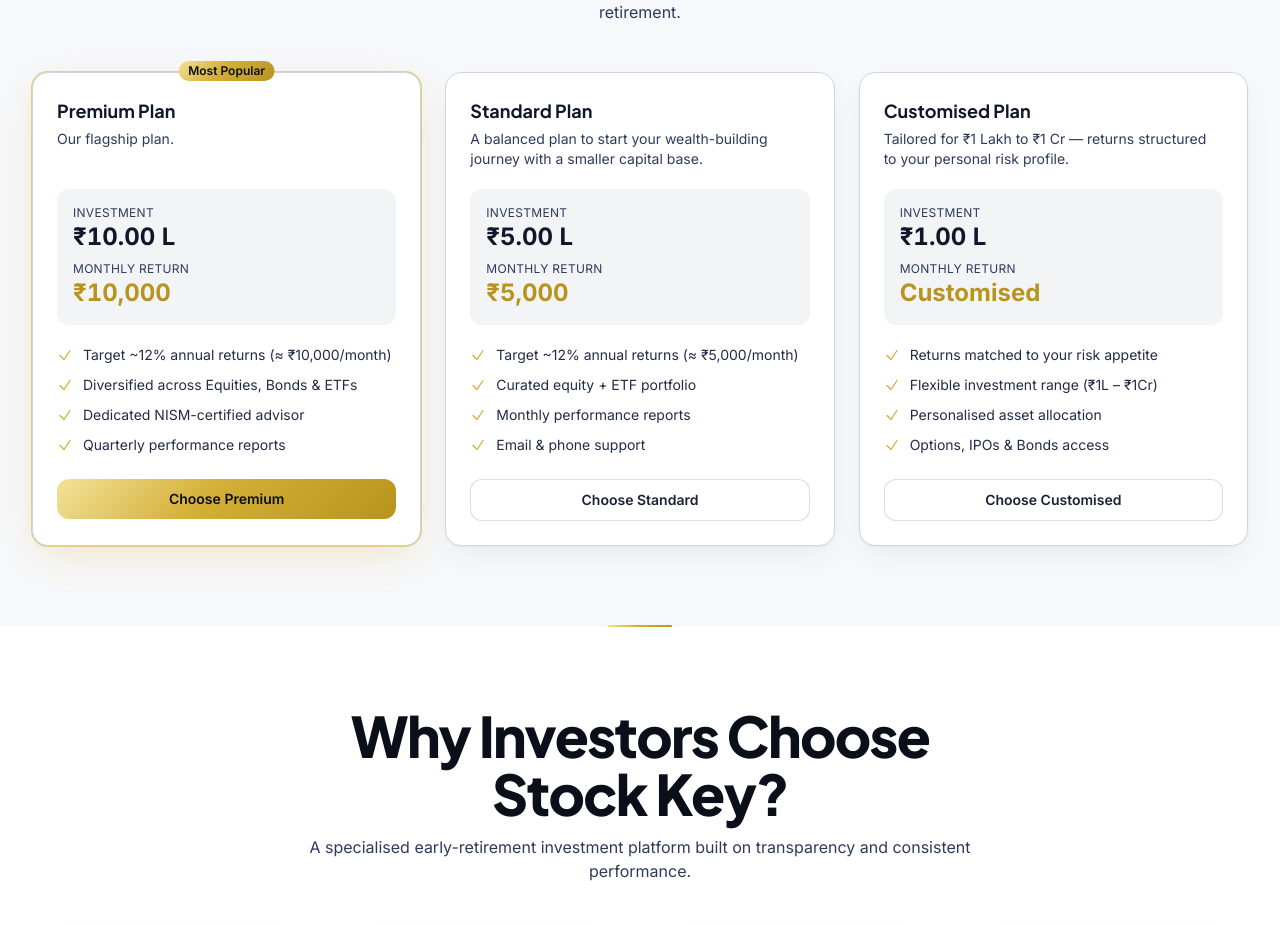
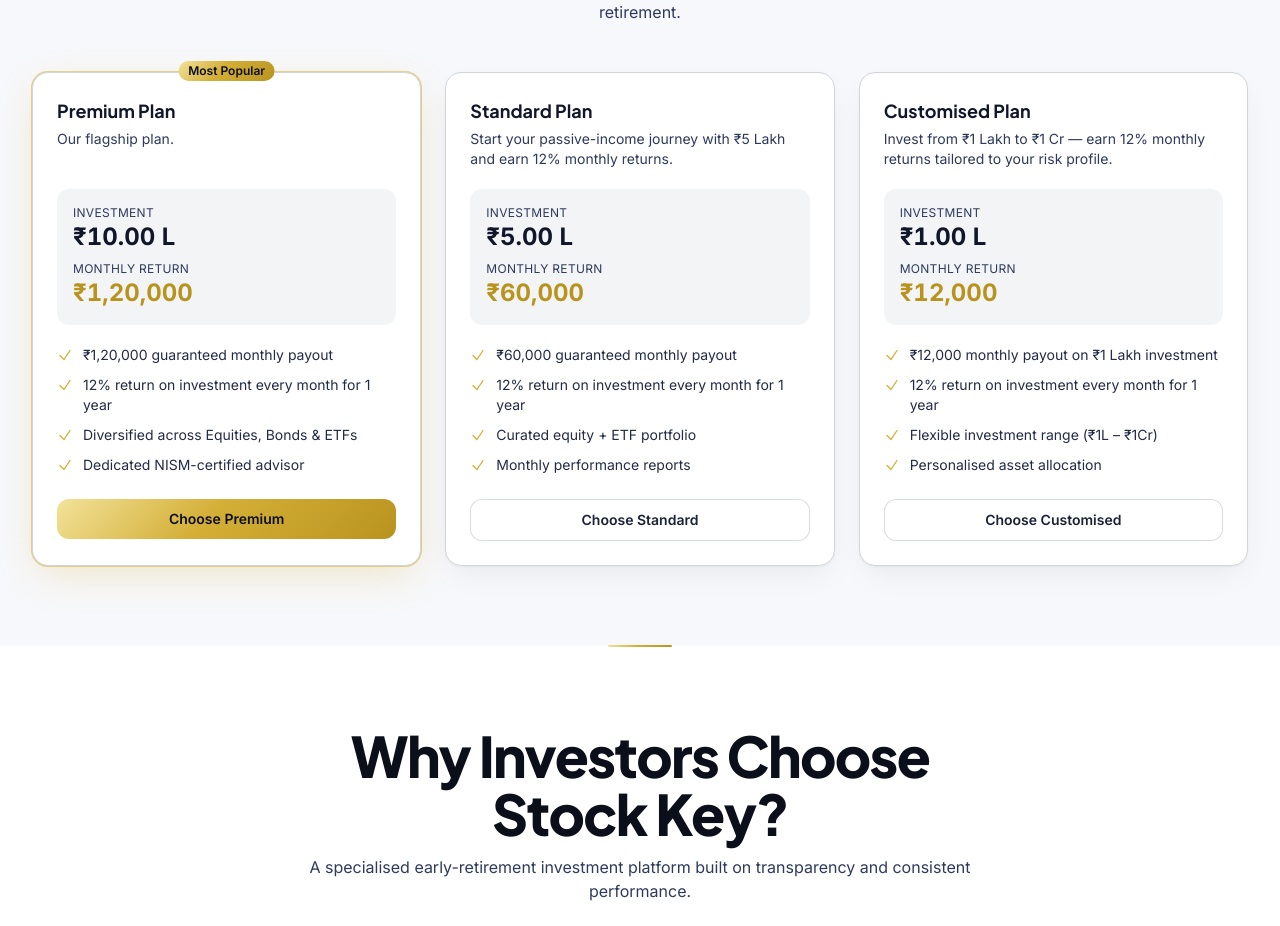
Before and after one commit to yaswanthreddy2712/stockkey, a React (Vite) app: page / in a window 1280 px wide. Shown: the part 1122-2048 px from the top of the page. Built offline with nearby package versions, Linux system fonts and the light colour scheme; no server answers.

Commit message:
Update investment returns to 12% monthly (₹1.2L/₹60K/₹12K monthly payouts)

```diff
--- a/api/index.js
+++ b/api/index.js
@@ -141,7 +141,7 @@
     const { name, email, password, phone, aadhaar, plan } = req.body
     if (!name || !email || !password || !phone) return res.status(400).json({ ok: false, error: 'Missing required fields.' })
     if (await User.findOne({ email: email.toLowerCase() })) return res.status(409).json({ ok: false, error: 'Account with this email exists.' })
-    const planMonthly = plan === 'Premium' ? 40000 : plan === 'Standard' ? 20000 : 0
+    const planMonthly = plan === 'Premium' ? 120000 : plan === 'Standard' ? 60000 : 12000
     const planInvest = plan === 'Premium' ? 1000000 : plan === 'Standard' ? 500000 : 100000
     const now = new Date().toISOString()
     const cid = `cust_${Date.now().toString(36)}${Math.random().toString(36).slice(2, 6)}`
--- a/src/data/seed.ts
+++ b/src/data/seed.ts
@@ -230,10 +230,11 @@
   {
     tier: 'Premium',
     investment: 1000000,
-    monthlyReturn: 10000,
-    description: 'Our flagship plan. Grow your ₹10 Lakh corpus with a diversified, advisor-managed portfolio targeting ~12% annual returns.',
+    monthlyReturn: 120000,
+    description: 'Our flagship plan. Invest ₹10 Lakh and receive 12% monthly returns for 12 months.',
     features: [
-      'Target ~12% annual returns (≈ ₹10,000/month)',
+      '₹1,20,000 guaranteed monthly payout',
+      '12% return on investment every month for 1 year',
       'Diversified across Equities, Bonds & ETFs',
       'Dedicated NISM-certified advisor',
       'Quarterly performance reports',
@@ -244,10 +245,11 @@
   {
     tier: 'Standard',
     investment: 500000,
-    monthlyReturn: 5000,
-    description: 'A balanced plan to start your wealth-building journey with a smaller capital base.',
+    monthlyReturn: 60000,
+    description: 'Start your passive-income journey with ₹5 Lakh and earn 12% monthly returns.',
     features: [
-      'Target ~12% annual returns (≈ ₹5,000/month)',
+      '₹60,000 guaranteed monthly payout',
+      '12% return on investment every month for 1 year',
       'Curated equity + ETF portfolio',
       'Monthly performance reports',
       'Email & phone support',
@@ -257,10 +259,11 @@
   {
     tier: 'Customised',
     investment: 100000,
-    monthlyReturn: 0,
-    description: 'Tailored for ₹1 Lakh to ₹1 Cr — returns structured to your personal risk profile.',
+    monthlyReturn: 12000,
+    description: 'Invest from ₹1 Lakh to ₹1 Cr — earn 12% monthly returns tailored to your risk profile.',
     features: [
-      'Returns matched to your risk appetite',
+      '₹12,000 monthly payout on ₹1 Lakh investment',
+      '12% return on investment every month for 1 year',
       'Flexible investment range (₹1L – ₹1Cr)',
       'Personalised asset allocation',
       'Options, IPOs & Bonds access',
--- a/src/pages/public/InvestmentPlans.tsx
+++ b/src/pages/public/InvestmentPlans.tsx
@@ -13,7 +13,7 @@
         <div className="section relative py-16 z-10">
           <h1 className="text-display-lg font-display text-white">Investment Plans</h1>
           <p className="mt-4 max-w-2xl text-ink-400 text-lg">
-            Choose a plan designed to convert your capital into a steady monthly income and a clear path to early retirement.
+            Choose a plan designed to convert your capital into a steady 12% monthly income for 12 months.
           </p>
         </div>
       </section>
```
